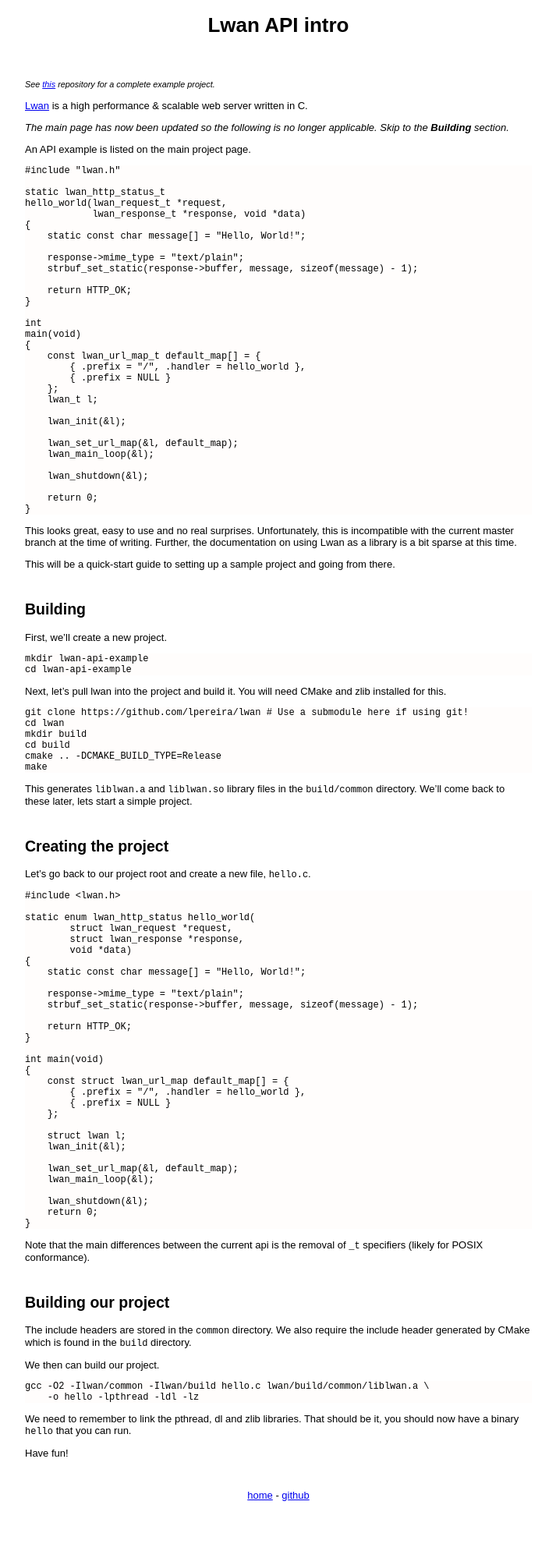
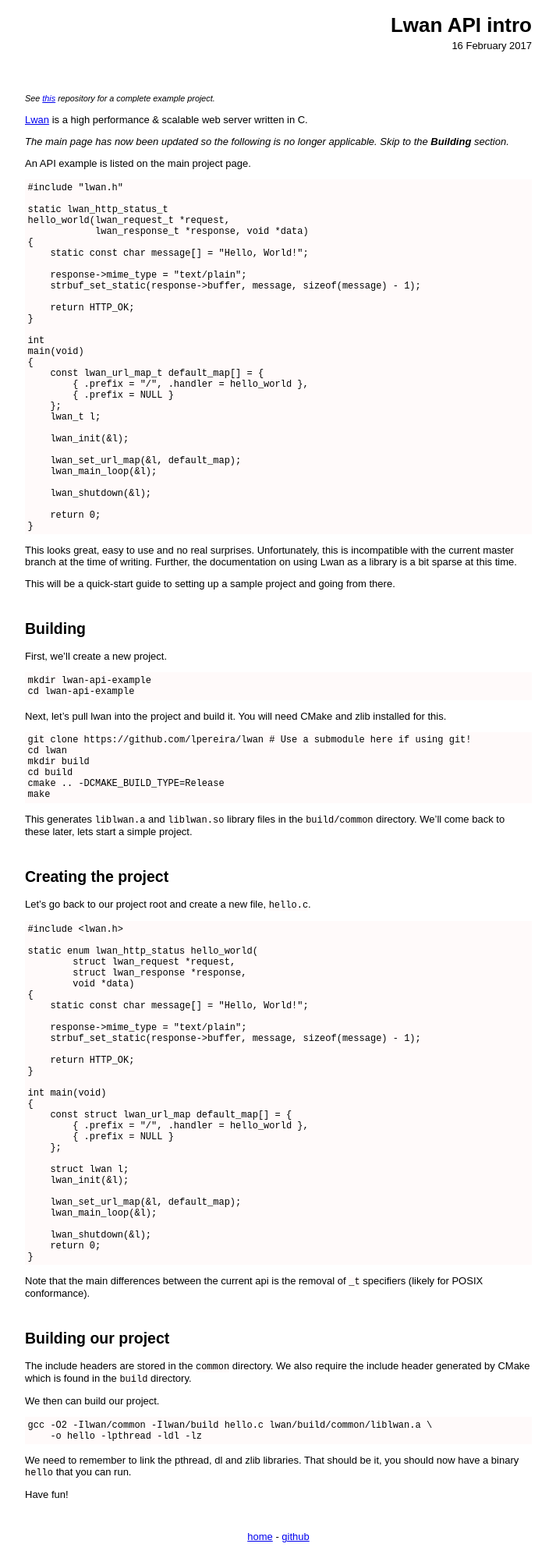
Before and after one commit to Tiehuis/Tiehuis.github.io, a Jekyll site: the page built from _posts/2017-02-16-lwan-intro.md, in a window 1280 px wide. Shown: the whole page at 78% size, without its empty margins (283-996 px from the left). Built offline with Jekyll 4.4.1, drawn with Linux system fonts in a browser that asks for light colours; before the commit the page ends 1944 px from its top, so only the background shows below that.

Commit message:
Minor stylistic changes + add post date

```diff
--- a/_includes/style.css
+++ b/_includes/style.css
@@ -4,8 +4,12 @@
 }
 
 .title {
-    text-align: center;
+    text-align: right;
     margin-bottom: 4em;
+}
+
+.title > h1 {
+    margin-bottom: 0.1em;
 }
 
 .last-modified-at {
@@ -36,7 +40,11 @@
 pre > code {
     display: block;
     overflow: auto;
-    background-color: #FFFDFC;
+    padding: 0.3em;
+}
+
+code {
+    background-color: snow;
 }
 
 h1:not(:first-child), h2, h3 {
@@ -47,10 +55,18 @@
 	.post, .home, .central-element {
 		width: 50em;
 	}
+
+    .title {
+        text-align: right;
+    }
 }
 
 @media screen and (max-width: 45em) {
 	.post, .home, .central-element {
 		width: 92%;
 	}
+
+    .title {
+        text-align: center;
+    }
 }
--- a/_layouts/post-mathjax.html
+++ b/_layouts/post-mathjax.html
@@ -5,6 +5,10 @@
 <div class="post">
   <div class="title">
     <h1 class="content">{{ page.title }}</h1>
+    <div class="published">
+      <time datetime="{{ page.date | date_to_xmlschema }}">
+        {{ page.date | date: '%d %B %Y' }}
+      </time>
   </div>
-  {{ content }}
+{{ page.content }}
 </div>
--- a/_layouts/post.html
+++ b/_layouts/post.html
@@ -5,6 +5,11 @@
 <div class="post">
   <div class="title">
     <h1 class="content">{{ page.title }}</h1>
+    <div class="published">
+      <time datetime="{{ page.date | date_to_xmlschema }}">
+        {{ page.date | date: '%d %B %Y' }}
+      </time>
+    </div>
   </div>
-  {{ page.content }}
+{{ page.content }}
 </div>
```
